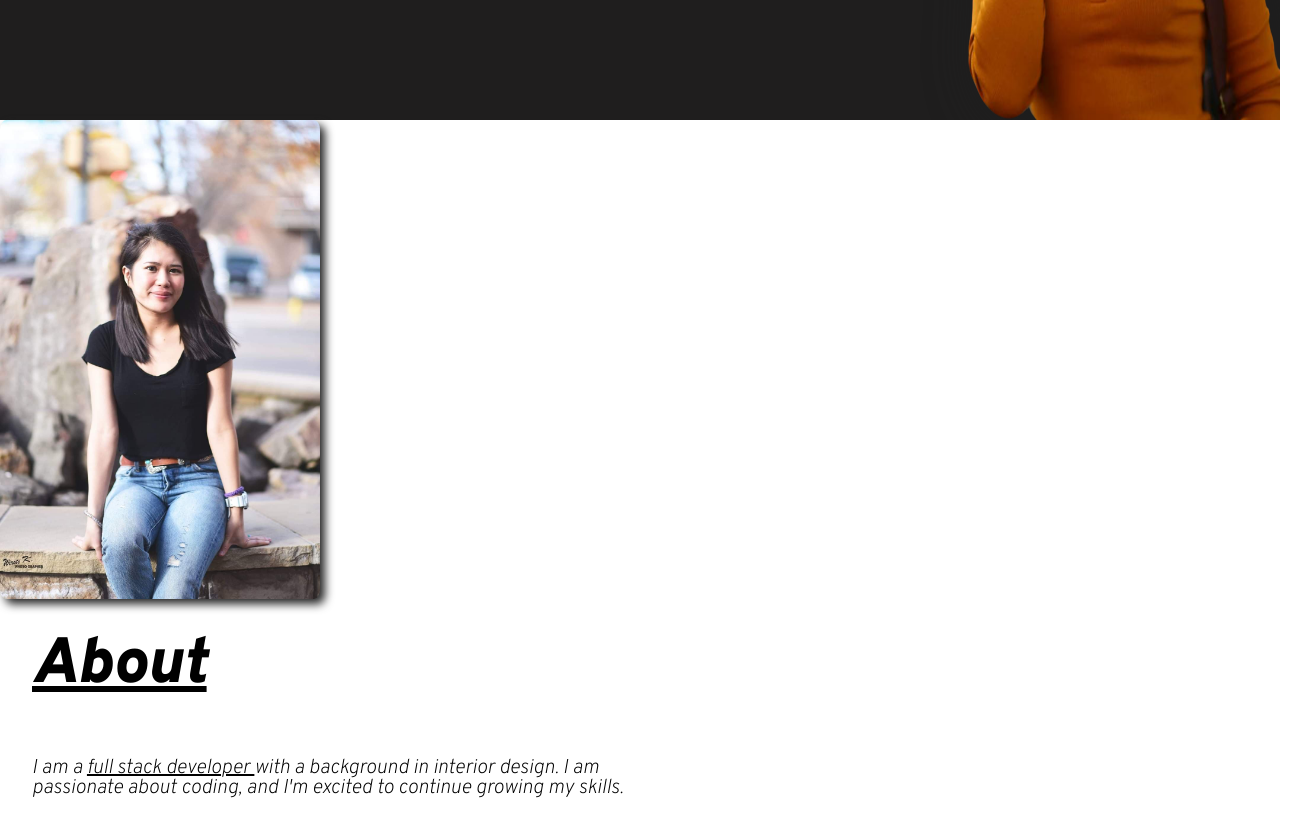
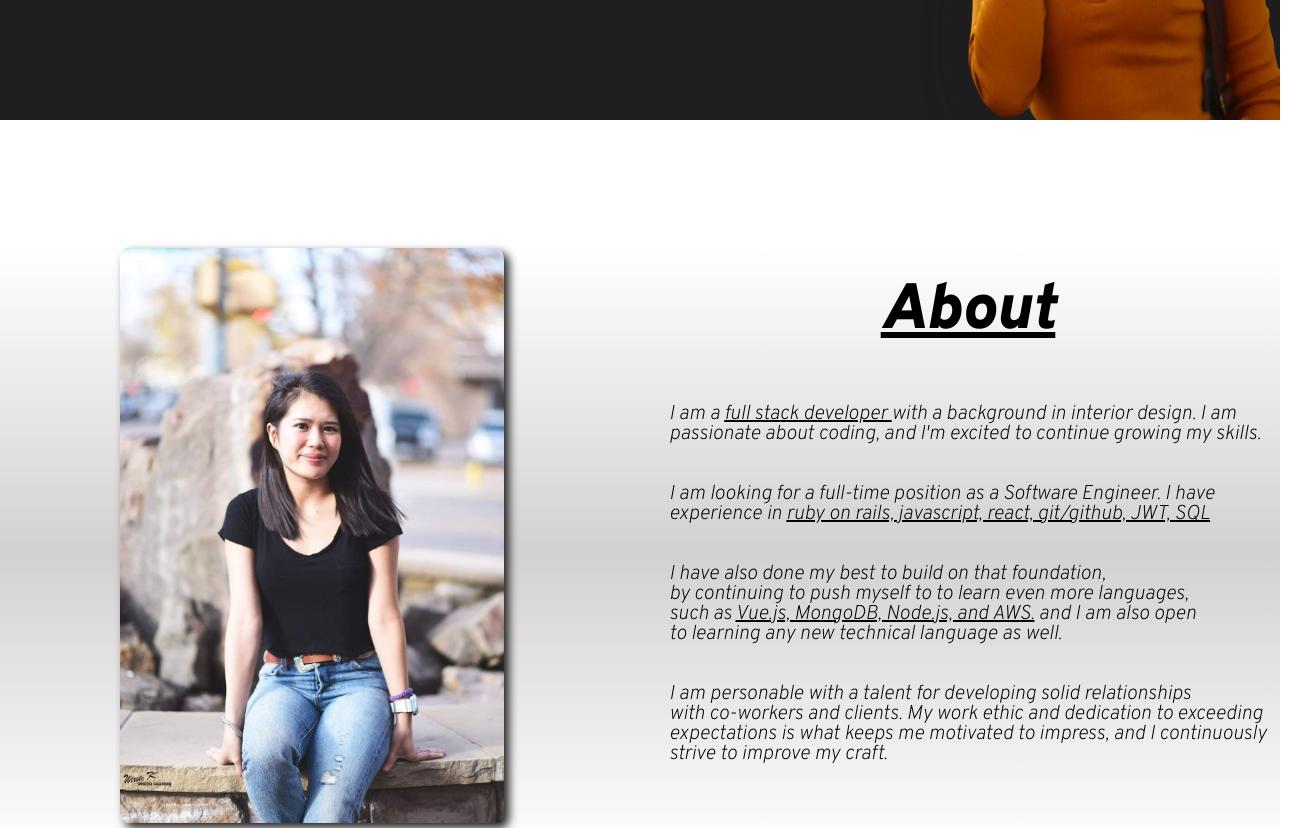
Before and after one commit to Alicerichardson28/portfolio, a React (Create React App) app: page / in a window 1280 px wide. Shown: the part 680-1508 px from the top of the page, 1312 px wide, since content can reach past the window. Built offline with nearby package versions, Linux system fonts and the light colour scheme.

Commit message:
adjust position about section

```diff
--- a/src/components/Home.css
+++ b/src/components/Home.css
@@ -135,15 +135,10 @@ a {
 
 /* about css */
 
-.about-container {
-    width: 100%;
+#about-container {
     margin-top: 8em;
     display: flex;
-    flex-direction: column;
-
-    padding-left: 15rem;
-    padding-right: 10rem;
-    position: relative;
+    /* position: relative; */
     background-image: linear-gradient(white, rgb(211, 208, 208), white);
     height: 607px;
 }
@@ -157,7 +152,11 @@ a {
 }
 
 .content {
-    width: 50%;
+    width: 100%;
+    display: flex;
+    flex-direction: column;
+    align-items: center;
+    margin-left: 0;
 }
 
 .content-about {
@@ -168,13 +167,16 @@ a {
 }
 
 .alice-photo {
-    width: 25vw;
+    width: 30vw;
     border-radius: 2%;
-    margin-right: 4em;
     filter: drop-shadow(5px 5px 5px #222);
 }
 
 .alice-container {
+    width: 100%;
+    display: flex;
+    flex-direction: column;
+    align-items: center;
     border-radius: 2%;
 
     animation-name: moveInLeft;
--- a/src/components/Home.js
+++ b/src/components/Home.js
@@ -53,16 +53,19 @@ export default class Navbar extends Component {
                             experience in <u>ruby on rails, javascript, react, git/github, JWT, SQL </u> <br></br>
                             <br></br>
                             <br></br>
-                            I have also done my best to build on that foundation, by continuing to push myself to to learn even more languages,<br></br>
-                            such as <u>Vue.js, MongoDB, Node.js, and AWS.</u> and I am also open to learning any new technical language as well. <br></br>
+                            I have also done my best to build on that foundation,<br></br>
+                            by continuing to push myself to to learn even more languages,<br></br>
+                            such as <u>Vue.js, MongoDB, Node.js, and AWS.</u> and I am also open <br></br>
+                            to learning any new technical language as well. <br></br>
                             <br></br>
                             <br></br>
-                            I am personable with a talent for developing solid relationships with co-workers and clients.<br></br>
-                            My work ethic and dedication to exceeding expectations is what keeps me motivated to impress, and I continuously strive to improve my craft.
+                            I am personable with a talent for developing solid relationships <br></br>
+                            with co-workers and clients. My work ethic and dedication to exceeding <br></br>
+                            expectations is what keeps me motivated to impress, and I continuously <br></br> strive to improve my craft.
                             </p>
                     </div>
                 </div>
-                <div className='skill'>
+                {/* <div className='skill'>
                     <ul>
                         <li>Javascript</li>
                         <li>HTML</li>
@@ -77,7 +80,7 @@ export default class Navbar extends Component {
                         <li>Blog2</li>
                         <li>Blog3</li>
                     </ul>
-                </div>
+                </div> */}
             </>
         )
     }
```
